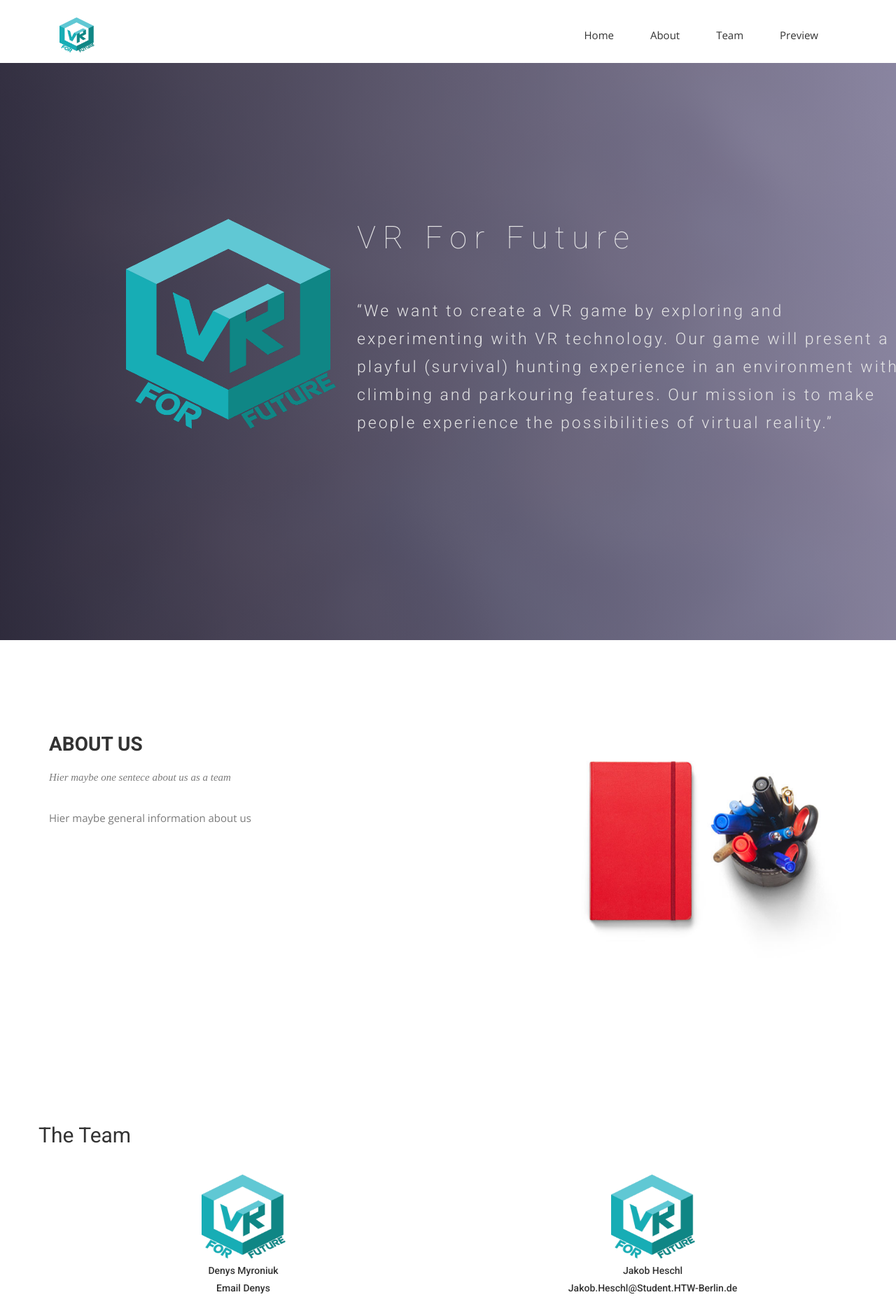
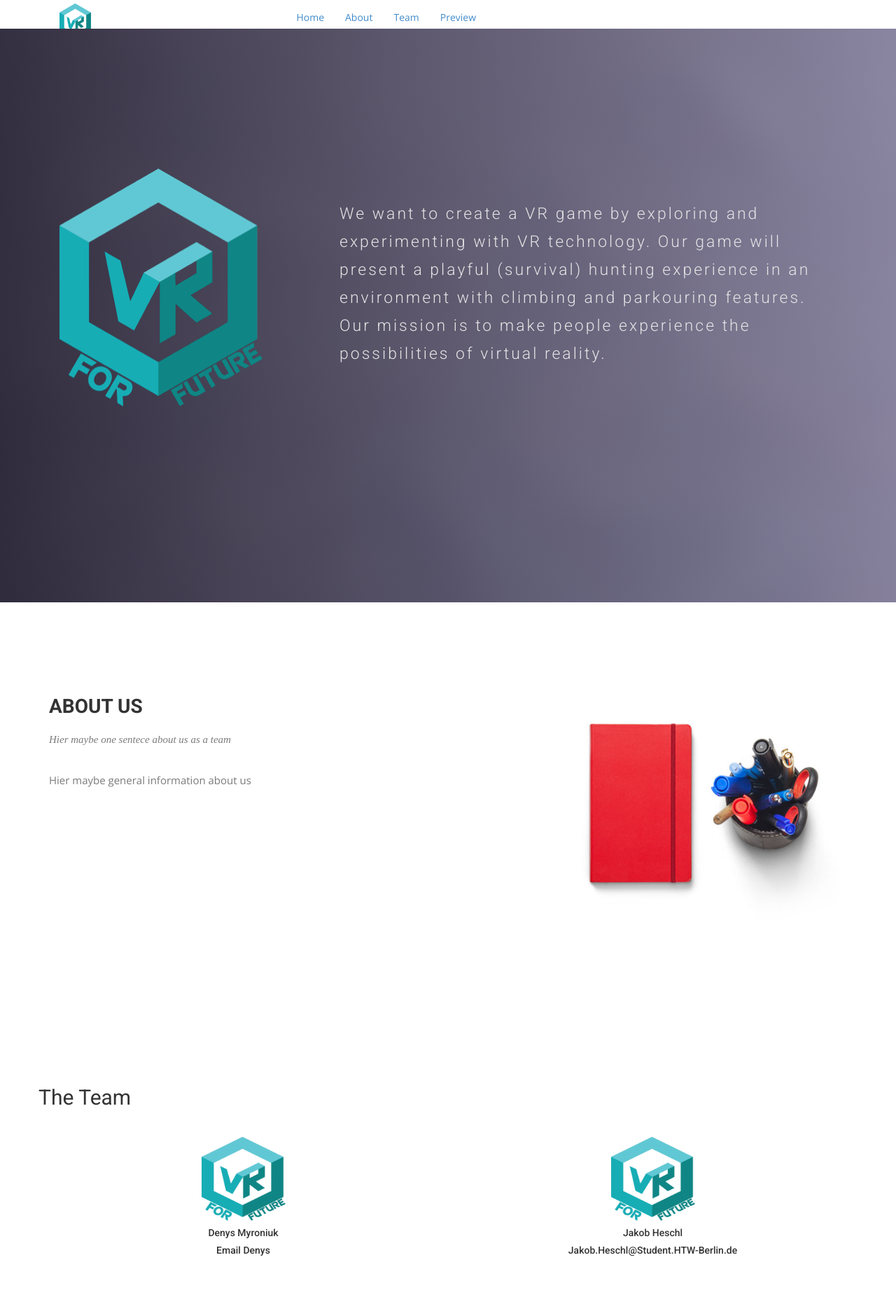
Before and after one commit to martinchristians/VRForFuture_Web, a Jekyll site: the page built from index.html, in a window 1280 px wide. Shown: the top 1864 px of the page at 70% size. Built offline with Jekyll 4.4.1, drawn with Linux system fonts in a browser that asks for light colours; nearby versions of some CDN libraries; some web fonts are replaced; comment, search, counter and statistics services are not loaded.

Commit message:
ToDo sticky nav

```diff
--- a/_includes/home-slider.html
+++ b/_includes/home-slider.html
@@ -1,15 +1,14 @@
 <!-- Slider Start -->
 <section id="home-slider">
   <div class="container">
-      <div class="col-md-12 col-md-offset-1">
+      <div class="col-md-12 col-md-offset-0">
         <div class="block">
             <table>
                 <th style="padding-right: 30px">
-                    <img src="img/VRForFuture.png" width="300" height="300">
+                    <img src="img/VRForFuture.png" width="290" height="340" id="logo-big">
                 </th>
                 <th>
-                    <h1 class="animated fadeInUp">{{ page.title }}</h1>
-                    <p class="animated fadeInUp">“We want to create a VR game by exploring and experimenting with VR technology. Our game will present a playful (survival) hunting experience in an environment with climbing and parkouring features. Our mission is to make people experience the possibilities of virtual reality.”</p>
+                    <p class="animated fadeInUp">We want to create a VR game by exploring and experimenting with VR technology. Our game will present a playful (survival) hunting experience in an environment with climbing and parkouring features. Our mission is to make people experience the possibilities of virtual reality.</p>
                 </th>
             </table>
         </div>
--- a/_includes/nav.html
+++ b/_includes/nav.html
@@ -1,4 +1,4 @@
-<nav class="navbar navbar-default">
+<nav class="navbar navbar-sticky">
     <div class="container-fluid">
       <!-- Brand and toggle get grouped for better mobile display -->
       <div class="navbar-header">
@@ -6,7 +6,7 @@
         <span class="sr-only">Toggle navigation</span>
         </button>
             <a class="navbar-brand" href="index.html">
-                <img src="img/VRForFuture.png" width="50" height="50">
+                <img src="img/VRForFuture.png" width="46" height="54">
             </a>
       </div>
         <!-- Collect the nav links, forms, and other content for toggling -->
--- a/_layouts/default.html
+++ b/_layouts/default.html
@@ -7,7 +7,7 @@
     <meta name="description" content="{% if page.description %}{{page.description}}{% else %}{{ site.description }}{% endif %} ">
     <base href="{{ site.url }}">
     <meta name="viewport" content="width=device-width, initial-scale=1">
-    <!-- Place favicon.ico and apple-touch-icon.png in the root directory -->
+    <link rel="shortcut icon" type="image/x-icon" href="img/favicon.png">
 
     <!-- CSS -->
     <link rel="stylesheet" href="css/bootstrap.min.css">
--- a/css/responsive.css
+++ b/css/responsive.css
@@ -84,7 +84,7 @@
     padding-left: 0px;
   }
   #preview .block .preview-contant ul li a .img-heading {
-    padding: 5px 0 5px 13px;
+    padding: 5px 0px 5px 0px;
   }
   #preview .block .preview-contant ul li a .img-heading h2 {
     font-size: 20px;
@@ -95,7 +95,7 @@
     line-height: 20px;
   }
   #preview .block .preview-contant ul li a .overlay {
-    padding-left: 15px;
+    padding-left: 0px;
   }
   #preview .block .preview-contant ul li a .overlay h2 {
     padding-top: 30px;
--- a/css/style.css
+++ b/css/style.css
@@ -71,6 +71,14 @@
   background: none;
   border: 0px;
 }
+header .navbar-sticky {
+
+  top: 0;
+  position: fixed;
+  border: 0px;
+  width: 50%;
+}
+
 header .navbar-default .navbar-nav {
   padding-top: 10px;
 }
@@ -123,6 +131,11 @@
   font-family: 'Roboto', sans-serif;
   font-weight: 300;
   letter-spacing: 3px;
+  padding-left: 80px;
+}
+
+#logo-big {
+
 }
 
 #blog, #post {
--- a/js/main.js
+++ b/js/main.js
@@ -9,8 +9,6 @@
 	    singleItem:true,
 	    autoPlay: 3000,
 	});
-
-
 
 
 	$("#clients-logo").owlCarousel({
```
